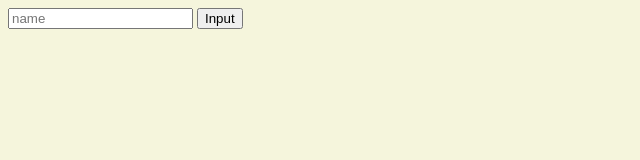
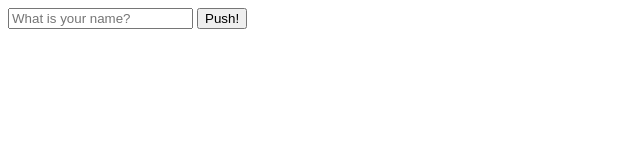
Before and after one commit to bhnvx/VanilaJS, a plain HTML site: page index.html in a window 1280 px wide. Shown: the whole page, without its empty margins (0-640 px from the left). Drawn offline with Linux system fonts and the light colour scheme.

Commit message:
function TEST

```diff
--- a/app.js
+++ b/app.js
@@ -1,8 +1,30 @@
-const InputText = document.querySelector("#input-form input");
-const ButtonForm = document.querySelector("#input-form button");
+const loginForm = document.querySelector("#input-form");
+const loginInput = document.querySelector("#input-form input");
+const greeting = document.querySelector('#greeting');
 
-function onInputBtnCLick() {
-  console.log("Click");
+const HIDDEN_CLASSNAME = "hidden";
+const USERNAME_KEY = "username";
+
+function onLoginSubmit(event) {
+  event.preventDefault();
+  loginForm.classList.add(HIDDEN_CLASSNAME);
+  const username = loginInput.value;
+  localStorage.setItem(USERNAME_KEY, username);
+  paintGreeting(username);
 }
 
-ButtonForm.addEventListener("click", onInputBtnCLick);
+function paintGreeting(username) {
+  greeting.innerText = `Hello! ${username}`;
+  greeting.classList.remove(HIDDEN_CLASSNAME);
+}
+
+loginForm.addEventListener("submit", onLoginSubmit);
+
+const savedUsername = localStorage.getItem(USERNAME_KEY);
+
+if (savedUsername === null) {
+  loginForm.classList.remove(HIDDEN_CLASSNAME);
+  loginForm.addEventListener("submit", onLoginSubmit);
+} else {
+  paintGreeting(savedUsername);
+}
--- a/index.html
+++ b/index.html
@@ -1,5 +1,6 @@
 <!DOCTYPE html>
 <html lang="en">
+
 <head>
   <meta charset="UTF-8" />
   <meta http-equiv="X-UA-Compatible" content="IE=edge" />
@@ -9,10 +10,15 @@
 </head>
 
 <body>
-    <div id="input-form">
-      <input type="text" placeholder="name" />
-      <button>Input</button>
-    </div>
+  <form id="input-form">
+    <input required maxlength="15" type="text" placeholder="What is your name?"/>
+    <input type="submit" value="Push!"/>
+  </form>
+
+  <h1 id="greeting" class="hidden">
+  </h1>
+
   <script src="app.js"></script>
 </body>
+
 </html>
--- a/style.css
+++ b/style.css
@@ -1,3 +1,3 @@
-body {
-    background-color: beige;
+.hidden {
+    display: none;
 }
```
Lines whose indentation alone changed are shown as unchanged.
